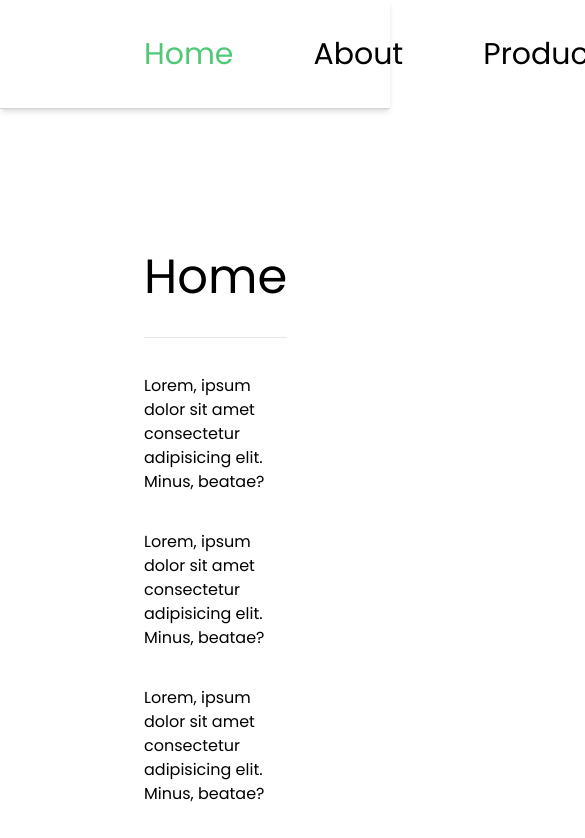
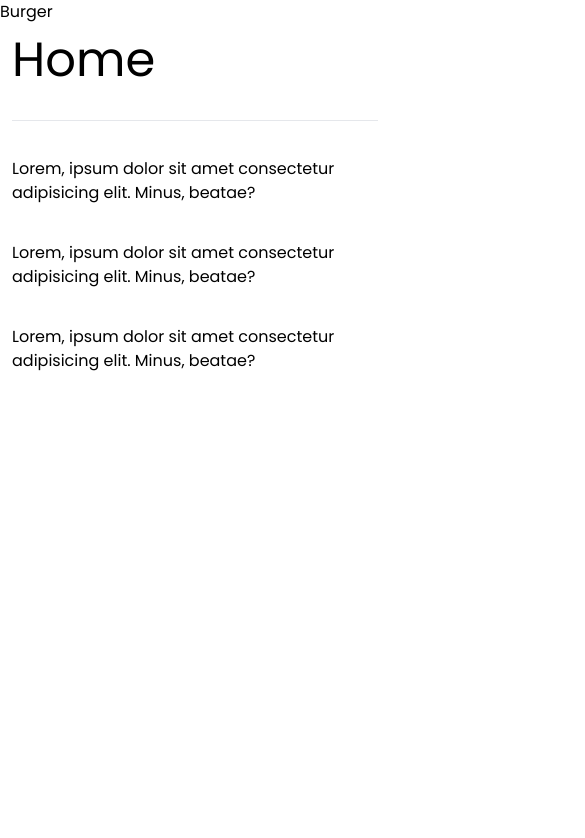
Before and after one commit to BrayaCheat/Nuxt__Commerce, a Nuxt app: page / in a window 390 px wide. Shown: the top 838 px of the page, 585 px wide, since content can reach past the window. Built offline with nearby package versions, Linux system fonts and the light colour scheme.

Commit message:
add respon

```diff
--- a/layouts/default.vue
+++ b/layouts/default.vue
@@ -1,9 +1,21 @@
 <template>
-    <nav class="border-b border-zinc-300 shadow-md">
+    <nav class="border-b border-zinc-300 shadow-md md:block hidden">
         <ul class="flex items-center container mx-auto px-36 gap-20  py-9 text-3xl">
             <li><NuxtLink to="/">Home</NuxtLink></li>
             <li><NuxtLink to="/about">About</NuxtLink></li>
             <li><NuxtLink to="/products">Product</NuxtLink></li>
+        </ul>
+    </nav>
+
+    <button class="md:hidden block" @click="showDropDown">Burger</button>
+
+    <nav
+    v-if="dropdown"
+    class="border-b border-zinc-300 shadow-md md:hidden block">
+        <ul class="grid gap-3 place-items-stretch py-9 text-3xl border-t">
+            <li class="hover:bg-gray-200 p-3  duration-300"><NuxtLink to="/">Home</NuxtLink></li>
+            <li class="hover:bg-gray-200 p-3  duration-300"><NuxtLink to="/about">About</NuxtLink></li>
+            <li class="hover:bg-gray-200 p-3 duration-300"><NuxtLink to="/products">Product</NuxtLink></li>
         </ul>
     </nav>
 
@@ -14,7 +26,10 @@
 </template>
 
 <script setup>
-
+const dropdown = ref(false)
+const showDropDown = () => {
+    dropdown.value = !dropdown.value
+}
 </script>
 
 <style scoped>
--- a/pages/about.vue
+++ b/pages/about.vue
@@ -1,5 +1,5 @@
 <template>
-    <div class="container mx-auto p-36 grid gap-9">
+    <div class="container mx-auto lg:p-36 p-3 grid gap-9">
         <h1 class="text-5xl">About</h1>
         <hr>
         <p>Lorem, ipsum dolor sit amet consectetur adipisicing elit. Minus, beatae?</p>
--- a/pages/index.vue
+++ b/pages/index.vue
@@ -1,5 +1,5 @@
 <template>
-    <div class="container mx-auto p-36 grid gap-9">
+    <div class="container mx-auto lg:p-36 p-3 grid gap-9">
         <h1 class="text-5xl">Home</h1>
         <hr>
         <p>Lorem, ipsum dolor sit amet consectetur adipisicing elit. Minus, beatae?</p>
--- a/pages/products/index.vue
+++ b/pages/products/index.vue
@@ -2,11 +2,11 @@
 
 <template>
   <div class="container mx-auto lg:p-36 p-3 grid place-items-stretch gap-9">
-    <h1 class="text-5xl">Product Page</h1>
+    <h1 class="text-5xl">Product Page / {{ currentPage }}</h1>
     <hr />
 
     <div
-      v-if="paginate"
+      v-if="products.length > 0"
       class="grid lg:grid-cols-3 md:grid-cols-2 grid-cols-1 gap-9"
     >
       <div v-for="p in paginate" :key="p.id">
@@ -48,7 +48,7 @@
     </div>
 
     <div v-else>
-      <h1 class="animated-pulse">Loading...</h1>
+      <h1 class="animate-pulse text-4xl">Loading...</h1>
     </div>
   </div>
 </template>
```
